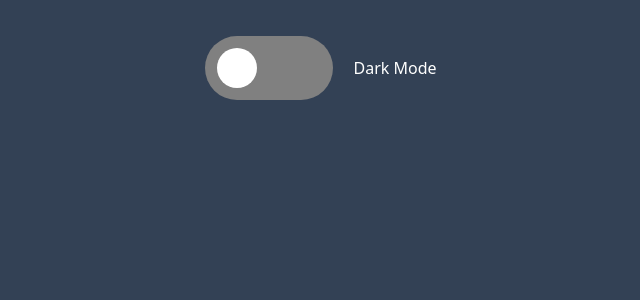
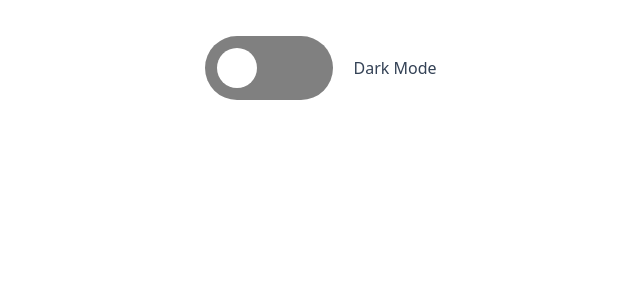
Before and after one commit to chuckdries/springs-and-stuff, a React (Vite) app: page / in a window 1280 px wide. Shown: the top 300 px of the page, without its empty margins (327-967 px from the left). Built offline with nearby package versions, Linux system fonts and the light colour scheme.

Commit message:
working dark mode toggle

```diff
--- a/index.html
+++ b/index.html
@@ -7,7 +7,7 @@
     <title>Vite + React + TS</title>
   </head>
   <body>
-    <div id="root" class="h-screen bg-slate-700 text-white p-5"></div>
+    <div id="root"></div>
     <script type="module" src="/src/main.tsx"></script>
   </body>
 </html>
--- a/package.json
+++ b/package.json
@@ -10,6 +10,7 @@
   },
   "dependencies": {
     "@react-spring/web": "^9.6.1",
+    "classnames": "^2.3.2",
     "react": "^18.2.0",
     "react-aria": "^3.22.0",
     "react-dom": "^18.2.0",
--- a/src/App.tsx
+++ b/src/App.tsx
@@ -1,3 +1,4 @@
+import classNames from "classnames";
 import { useState } from "react";
 import { Switch } from "./Switch";
 
@@ -5,8 +6,15 @@ function App() {
   const [darkMode, setDarkMode] = useState(false);
 
   return (
-    <div className="flex flex-col gap-5 items-center">
-      <Switch isSelected={darkMode} onChange={setDarkMode}>Dark Mode</Switch>
+    <div
+      className={classNames(
+        "h-screen p-5 flex flex-col gap-5 items-center",
+        darkMode ? "bg-slate-700 text-white" : "text-slate-700"
+      )}
+    >
+      <Switch isSelected={darkMode} onChange={setDarkMode}>
+        Dark Mode
+      </Switch>
     </div>
   );
 }
```
Also changed, not shown: 1 other file (tests, documents, lock files or other folders).
